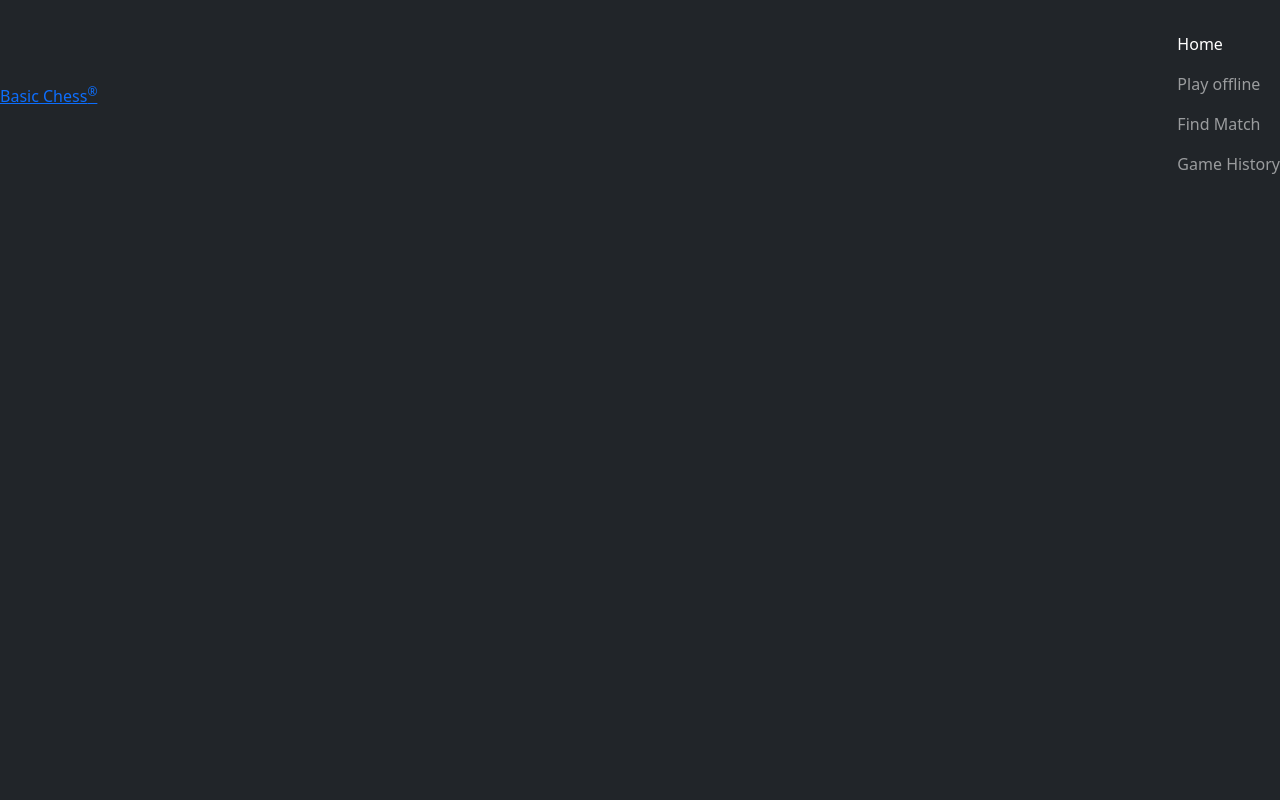
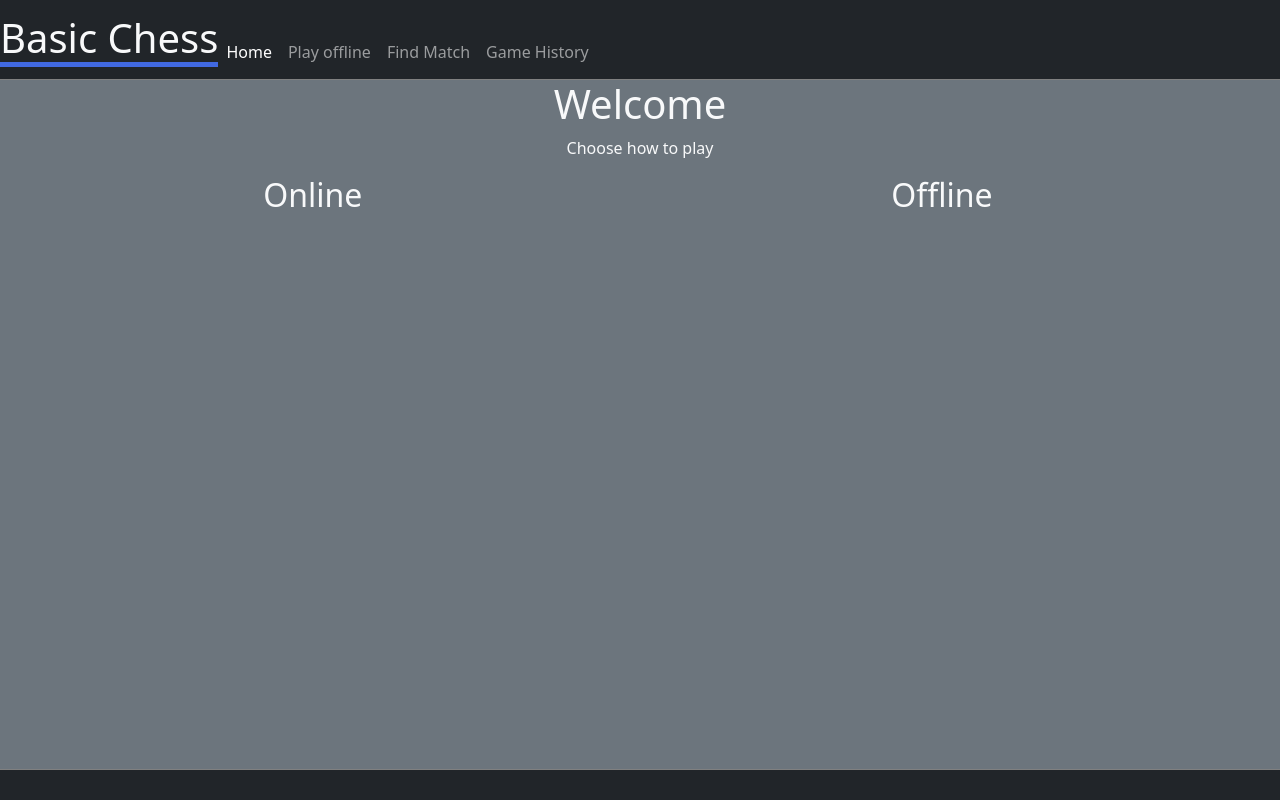
Before and after one commit to windyturtle/startup_example, a plain HTML site: page index.html in a window 1280 px wide. Drawn offline with nearby package versions, Linux system fonts and the light colour scheme.

Commit message:
Basic updates to home page

```diff
--- a/index.html
+++ b/index.html
@@ -20,7 +20,7 @@
     <body class="bg-dark text-light">
         <header class="container-fluid">
             <nav class="navbar fixed-top navbar-dark">
-                <a class="navbar-home" href="#">Basic Chess<sup>&reg;</sup></a>
+                <h1 class="brand-name">Basic Chess</h1>
                     <menu class="navbar-nav">
                         <li class="nav-item">
                             <a class="nav-link active" href="index.html">Home</a>
@@ -37,5 +37,20 @@
                     </menu>
             </nav>
         </header>
+
+        <main class="container-fluid bg-secondary text-center">
+            <div class="main-header">
+                <h1>Welcome</h1>
+                <p>Choose how to play</p>
+            </div>
+            <div class="game-options-container">
+                <div class="game-options">
+                    <h2 class="online">Online</h2>
+                </div>
+                <div class="game-options">
+                    <h2 class="offline">Offline</h2>
+                </div>
+            </div>
+        </main>
     </body>
 </html>
--- a/main.css
+++ b/main.css
@@ -0,0 +1,56 @@
+.brand-name {
+    padding: auto;
+    align-items:normal;
+    border-bottom: solid thick royalblue;
+}
+
+header {
+    flex: 0 80px;
+}
+
+menu {
+    flex: 1;
+    display: flex;
+    flex-direction: row !important;
+    list-style: none;
+}
+
+.nav-item {
+    padding: 8px;
+    align-items: center;
+}
+
+body {
+    display: flex;
+    flex-direction: column;
+    min-width: 375px;
+}
+
+.container-fluid {
+    border-bottom: solid thin gray;
+}
+
+.game-options-container {
+    flex: 1;
+    display: flex;
+    flex-direction: row !important;
+}
+
+.game-options {
+    flex: 1;
+    display: flex;
+    flex-direction: row;
+    margin-left: 20%;
+}
+
+main {
+    flex: 1 calc(100vh - 110px);
+    display: flex;
+    flex-direction: column;
+}
+
+.main-header {
+    flex: 0;
+    display: flex;
+    flex-direction: column !important;
+}
```
